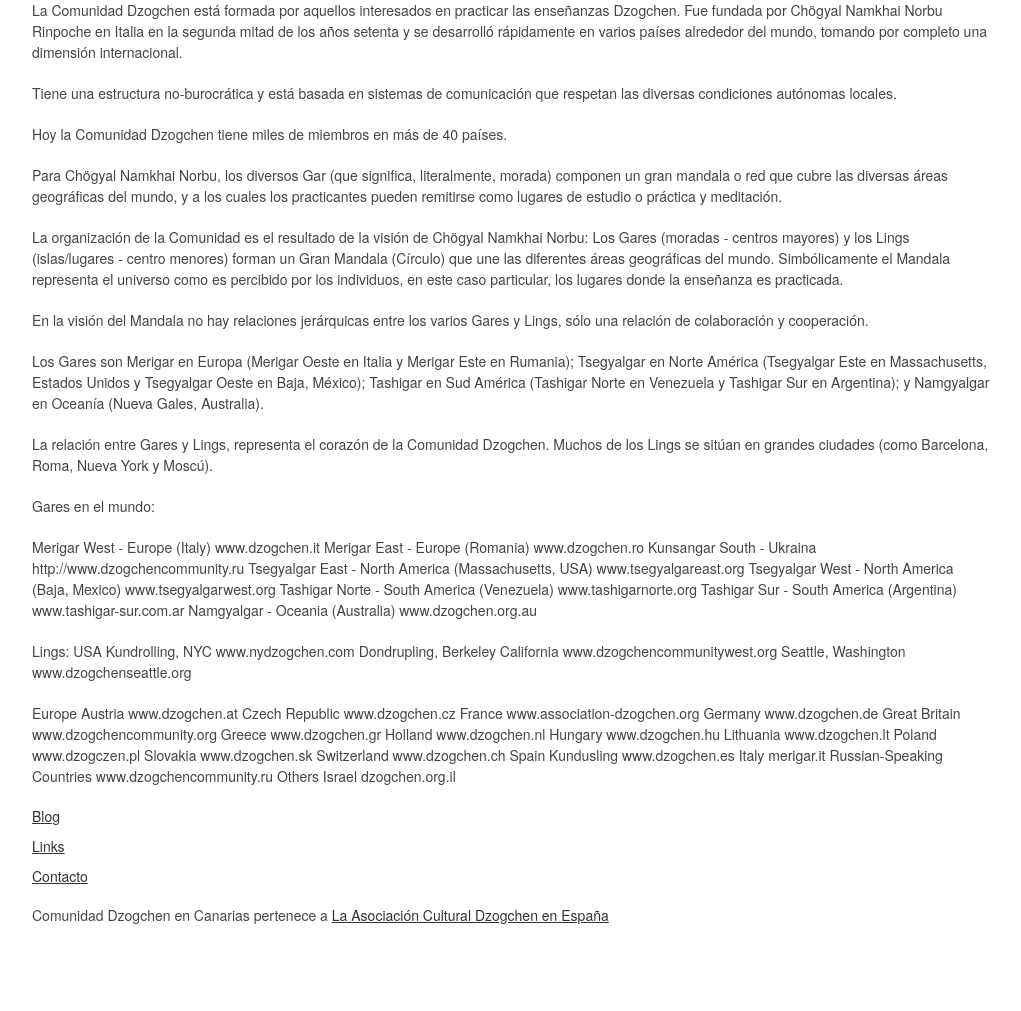
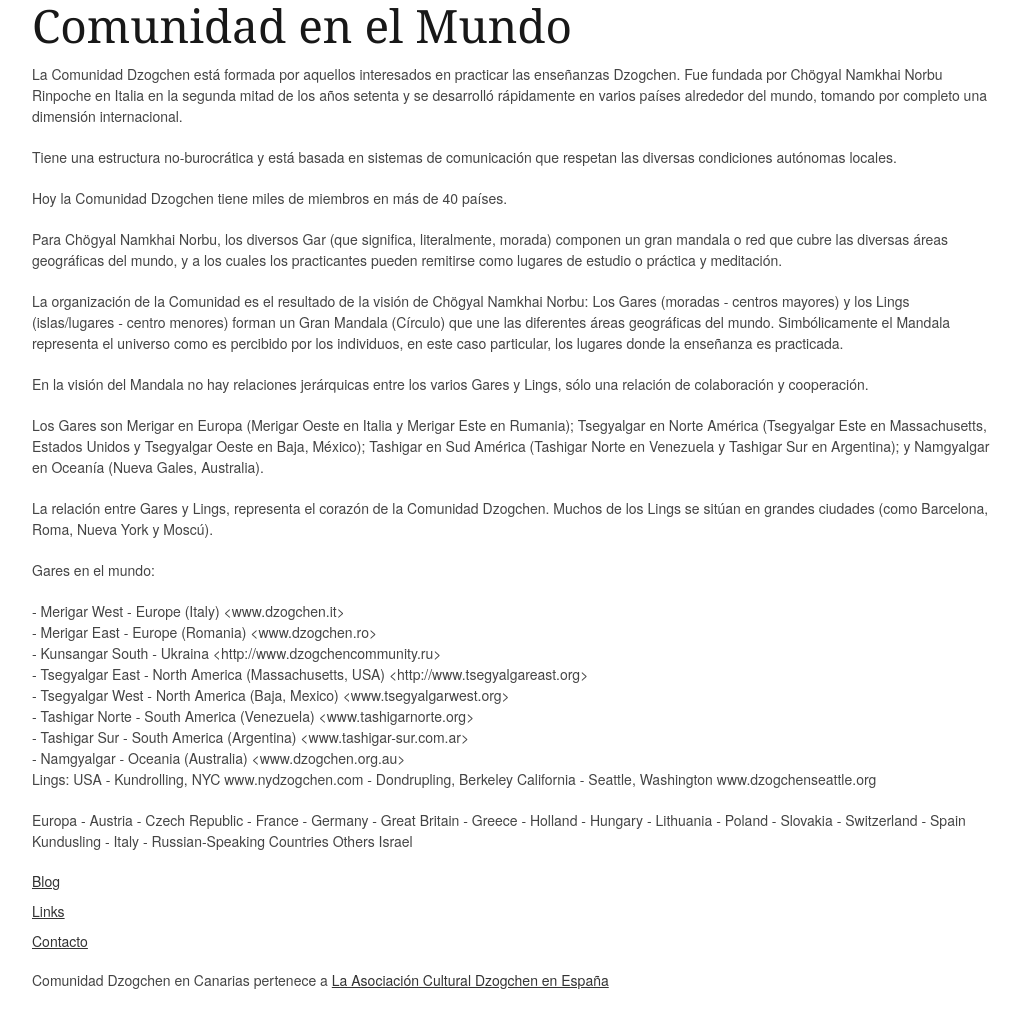
Before and after one commit to k1000/meriling, a Jekyll site: the page built from azul/comunidad-internacional.md, in a window 1280 px wide. Shown: the whole page, without its empty margins (128-1149 px from the left). Built offline with Jekyll 4.4.1, drawn with Linux system fonts in a browser that asks for light colours; nearby versions of some CDN libraries; before the commit the page ends 946 px from its top, so only the background shows below that.

Commit message:
fix links

```diff
--- a/azul/comunidad-internacional.md
+++ b/azul/comunidad-internacional.md
@@ -1,6 +1,7 @@
 ---
-layout: site
+layout: azul
 categories: azul comunidad
+title: Comunidad en el Mundo
 ---
 La Comunidad Dzogchen está formada por aquellos interesados en practicar las enseñanzas Dzogchen. Fue fundada por Chögyal Namkhai Norbu Rinpoche en Italia en la segunda mitad de los años setenta y se desarrolló rápidamente en varios países alrededor del mundo, tomando por completo una dimensión internacional.
 
@@ -21,36 +22,36 @@
 
 Gares en el mundo:
 
-Merigar West - Europe (Italy) www.dzogchen.it
-Merigar East - Europe (Romania) www.dzogchen.ro
-Kunsangar South - Ukraina http://www.dzogchencommunity.ru
-Tsegyalgar East - North America (Massachusetts, USA) www.tsegyalgareast.org
-Tsegyalgar West - North America (Baja, Mexico) www.tsegyalgarwest.org
-Tashigar Norte - South America (Venezuela) www.tashigarnorte.org
-Tashigar Sur - South America (Argentina) www.tashigar-sur.com.ar
-Namgyalgar - Oceania (Australia) www.dzogchen.org.au
+	- Merigar West - Europe (Italy) <www.dzogchen.it>
+	- Merigar East - Europe (Romania) <www.dzogchen.ro>
+	- Kunsangar South - Ukraina <http://www.dzogchencommunity.ru>
+	- Tsegyalgar East - North America (Massachusetts, USA) <http://www.tsegyalgareast.org>
+	- Tsegyalgar West - North America (Baja, Mexico) <www.tsegyalgarwest.org>
+	- Tashigar Norte - South America (Venezuela) <www.tashigarnorte.org>
+	- Tashigar Sur - South America (Argentina) <www.tashigar-sur.com.ar>
+	- Namgyalgar - Oceania (Australia) <www.dzogchen.org.au>
 
 Lings:
 USA
-	Kundrolling, NYC www.nydzogchen.com
-	Dondrupling, Berkeley California www.dzogchencommunitywest.org
-	Seattle, Washington www.dzogchenseattle.org
+	- Kundrolling, NYC www.nydzogchen.com
+	- Dondrupling, Berkeley California <www.dzogchencommunitywest.org>
+	- Seattle, Washington www.dzogchenseattle.org
 
-Europe
-	Austria www.dzogchen.at
-	Czech Republic www.dzogchen.cz
-	France www.association-dzogchen.org
-	Germany www.dzogchen.de
-	Great Britain www.dzogchencommunity.org
-	Greece www.dzogchen.gr
-	Holland www.dzogchen.nl
-	Hungary www.dzogchen.hu
-	Lithuania www.dzogchen.lt
-	Poland www.dzogczen.pl
-	Slovakia www.dzogchen.sk
-	Switzerland www.dzogchen.ch
-	Spain Kundusling www.dzogchen.es
-	Italy merigar.it
-	Russian-Speaking Countries www.dzogchencommunity.ru
+Europa
+	- Austria <www.dzogchen.at>
+	- Czech Republic <www.dzogchen.cz>
+	- France <www.association-dzogchen.org>
+	- Germany <www.dzogchen.de>
+	- Great Britain <www.dzogchencommunity.org>
+	- Greece <www.dzogchen.gr>
+	- Holland <www.dzogchen.nl>
+	- Hungary <www.dzogchen.hu>
+	- Lithuania <www.dzogchen.lt>
+	- Poland <www.dzogczen.pl>
+	- Slovakia <www.dzogchen.sk>
+	- Switzerland <www.dzogchen.ch>
+	- Spain Kundusling <www.dzogchen.es>
+	- Italy <www.merigar.it>
+	- Russian-Speaking Countries <www.dzogchencommunity.ru>
 Others
-	Israel dzogchen.org.il
+	Israel <dzogchen.org.il>
```
Also changed, not shown: _layouts/azul.html (+7 -1 lines), azul/yantra-yoga.md (+1 -1 lines).
